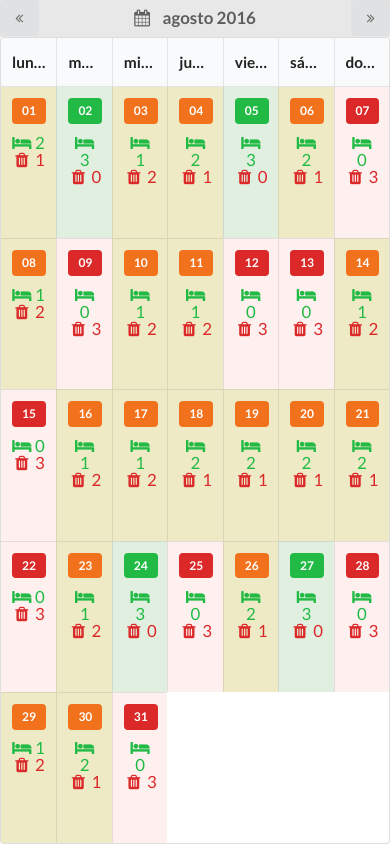
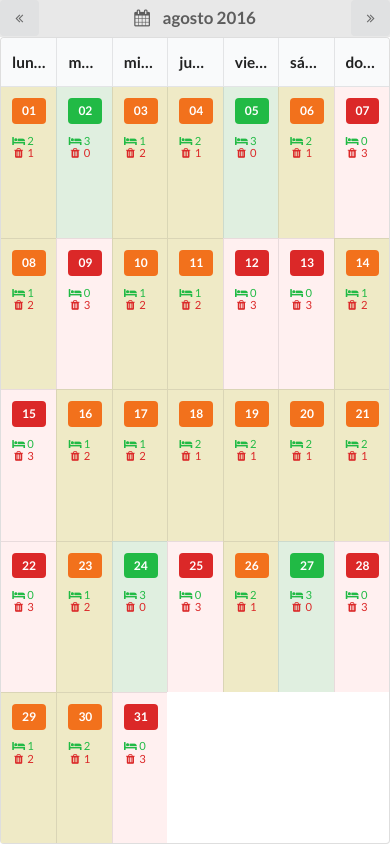
Before and after one commit to jafs/jafs.github.io, a PHP site: page /calendario.html in a window 390 px wide; the page is wider, and only the part inside the window is pictured. Run offline with PHP 8.4, Linux system fonts and the light colour scheme.

Commit message:
Correcciones para móviles

```diff
--- a/css/calendar.css
+++ b/css/calendar.css
@@ -10,9 +10,17 @@ caption .ui.label {
 	height: calc(100% - 37px);
 }
 
+.calendar-table tbody td {
+	height: 98px;
+}
+
 @media only screen and (max-width: 500px) {
 	.ui.mini.horizontal.statistic>.value, .ui.mini.statistic>.value {
-		font-size: 1.2rem;
+		font-size: 0.8rem;
+	}
+
+	.calendar-table tbody td {
+		height: 84px;
 	}
 }
 
@@ -24,10 +32,6 @@ caption .ui.label {
 	overflow: hidden;
 	white-space: nowrap;
 	text-overflow: ellipsis;
-}
-
-.calendar-table tbody td {
-	height: 98px;
 }
 
 .calendar-table.ui.table {
```
